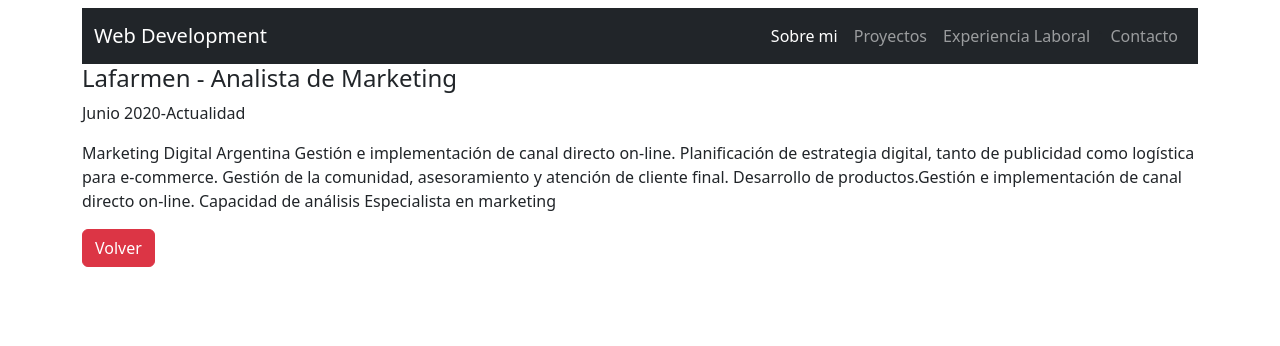
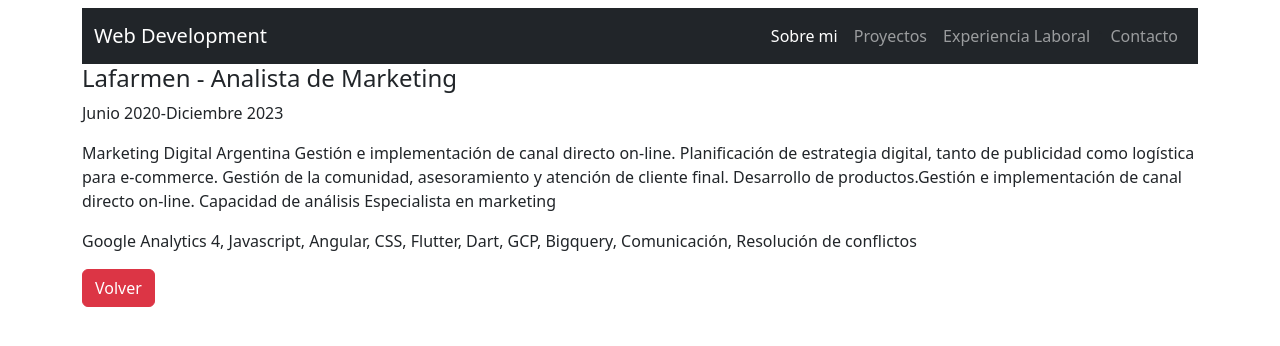
Before and after one commit to Mizen314/PortfolioFrontEnd, an Angular app in the folder portFolioEmma/: page /details/1 in a window 1280 px wide. Shown: the top 346 px of the page. Built offline with nearby package versions, Linux system fonts and the light colour scheme.

Commit message:
corrección de datos y agregado el trabajo actual

```diff
--- a/portFolioEmma/src/app/components/about-me/about-me.component.html
+++ b/portFolioEmma/src/app/components/about-me/about-me.component.html
@@ -27,7 +27,7 @@
         <div class="col">
           <div class="" >
             <div class="">
-              <h5 class="">Algunas de las tecnologías que manejo</h5>
+              <h5 class="">Algunas de las tecnologías que utilizo</h5>
               <div class="container mt-3 ">
                 <div class="row justify-items-center align-items-center mb-3">
                         <div class="col">
--- a/portFolioEmma/src/app/components/about-me/about-me.component.ts
+++ b/portFolioEmma/src/app/components/about-me/about-me.component.ts
@@ -6,5 +6,5 @@
   styleUrls: ['./about-me.component.css']
 })
 export class AboutMeComponent {
-  acercaDeMi:string= " Mi nombre es Emmanuel Gargiulo Urdnaivia.Soy un profesional de Marketing, orientado al Desarrollo web y el Marketing Digital. Actualmente, me estoy especializando el de desarollo web Full Stack, mediante el Argentina Programa y este es mi PortFolio Web."
+  acercaDeMi:string= " Mi nombre es Emmanuel Gargiulo Urdanivia y soy Analista de datos, orientado al Desarrollo web. Actualmente, me estoy especializando el de desarollo en la medición de activos digitales con Google Analytics (tagging)."
 }
--- a/portFolioEmma/src/app/components/contacto/contacto.component.html
+++ b/portFolioEmma/src/app/components/contacto/contacto.component.html
@@ -1,9 +1,9 @@
 <div class="contacto">
-<div class="card mb-3" style="max-width: 540px;">
+<div class="card d-flex justify-content-center align-content-center w-50  ">
     <div class="row g-0">
-      <div class="col-md-4">
+      <!-- <div class="col-md-4">
         <img src="https://media.licdn.com/dms/image/D4D03AQEZLnDZxEVhXw/profile-displayphoto-shrink_200_200/0/1670358065670?e=1689811200&v=beta&t=q1yCTycq5AdYOA_2eKBlNvy0Im0EUgiPY6EAR9e9uLQ" class="img-fluid rounded-start" alt="...">
-      </div>
+      </div> -->
       <div class="col-md-8">
         <div class="card-body">
           <h5 class="card-title">Emmanuel Gargiulo Urdanivia</h5>
--- a/portFolioEmma/src/app/components/detalle-experiencia/detalle-experiencia.component.html
+++ b/portFolioEmma/src/app/components/detalle-experiencia/detalle-experiencia.component.html
@@ -3,6 +3,7 @@
     <p class="detalles"><span>{{experiencia.fechaInicio}}</span>-<span>{{experiencia.fechaFin}}</span></p>
     <div>
         <p class="detalles">{{experiencia.funciones}}</p>
+        <p class="detalles">{{experiencia.capacidades}}</p>
     </div>
     <div class="containerB">
         <button type="button" class="btn btn-danger " aria-label="Close" (click)="volver()">Volver</button>
--- a/portFolioEmma/src/app/experiencia-laboral/experiencia-mock.ts
+++ b/portFolioEmma/src/app/experiencia-laboral/experiencia-mock.ts
@@ -2,11 +2,12 @@
 import { Experiencia } from "./experienciaLaboral";
 
 export const EXPERIENCIA: Experiencia[] = [
-    {id:1,fechaInicio:"Junio 2020", fechaFin:"Actualidad",empresa:"Lafarmen", posicion:"Analista de Marketing", funciones: "Marketing Digital Argentina Gestión e implementación de canal directo on-line. Planificación de estrategia digital, tanto de publicidad como logística para e-commerce. Gestión de la comunidad, asesoramiento y atención de cliente final. Desarrollo de productos.Gestión e implementación de canal directo on-line. Capacidad de análisis Especialista en marketing"},
-    {id:2, fechaInicio:"Diciembre 2021", fechaFin:"Actualidad", empresa:"CICUNC", posicion:"Analista de datos", funciones: "Análisis de performance del sitio y sus productos digitales tanto en Google Analytics como en Facebook Meta, Búsqueda de insights. Desarrollo de propuestas de mejora y monitoreo de campañas. Presentación de reportes en Data Studio"},
-    {id:3, empresa:"Freelance", posicion:"Marketing Digital" , fechaInicio:"Septiembre 2019",fechaFin:"Junio 2020",funciones:"Publicidad: Facebook Ads y AdWords, Community Managment: Facebook, Messenger Chatbot, Creacion de Contenido : Placas de productos, Desarrollo Web: Construccion de sitios web interactivos. WordPress, Javascript, CSS, HTML, SEO."},
-    {id:4, empresa:"Lafarmen S.A", fechaInicio:"Noviembre 2016",fechaFin:" Agosto 2019", posicion: "Analista de Marketing", funciones:"Pronóstico de ventas, análisis de rotación y estacionalidad de los productos. Búsqueda de insights para la propuesta de nuevos productos. Clasificación y análisis de la cartera de clientes. Preparación y presentación de stand institucional. Informatización de procesos para gestión de control."},
-    {id:5, empresa:"Lafarmen S.A", fechaInicio:"Enero 2015",fechaFin:" Octubre 2016", posicion: "Analista de Producto", funciones:"Diagramar y programar volúmenes de producción sobre la base de pronósticos de ventas, definir las necesidades de materias primas. Evaluar y mejorar tiempos de circuitos productivos. Desarrollo de productos y presentaciones legales. Análisis de costos de reposición."},
-    {id:6, empresa:"Lafarmen S.A", fechaInicio:"Diciembre 2012",fechaFin:" Diciembre 2014", posicion: "Responsable de Sistemas", funciones:"Mantener en funcionamiento la red local de la empresa, Administrar un servidor para clientes remotos en sucursales en Mendoza y Buenos Aires. Monitorear el correcto funcionamiento del sistema operativo base de nuestro servidor en sistema ubuntu. Servicio técnico interno."}
-
+    {id:0,fechaInicio:"Agosto 2023", fechaFin:"Actualidad",empresa:"Dicsys", posicion:"Digital Data Analyst", funciones: "Implementar un sistema de medicion de activos digitales con Google Analytics, para clientes internos. Esto requiere reunirse con los equipos solicitantes, identificar la necesidad del equipo, generar documentación e implementar eventos personalizados.  Adicionalmente brindo asesoramiento para la explotación de los datos para los solicitantes como para el equipo de desarrollo para implementar el código en el activo/aplicación. ", capacidades:"Google Analytics 4, Javascript, Angular, CSS, Flutter, Dart, GCP, Bigquery, Comunicación, Resolución de conflictos"
+    },
+    {id:1,fechaInicio:"Junio 2020", fechaFin:"Diciembre 2023",empresa:"Lafarmen", posicion:"Analista de Marketing", funciones: "Marketing Digital Argentina Gestión e implementación de canal directo on-line. Planificación de estrategia digital, tanto de publicidad como logística para e-commerce. Gestión de la comunidad, asesoramiento y atención de cliente final. Desarrollo de productos.Gestión e implementación de canal directo on-line. Capacidad de análisis Especialista en marketing", capacidades:"Google Analytics 4, Javascript, Angular, CSS, Flutter, Dart, GCP, Bigquery, Comunicación, Resolución de conflictos"},
+    {id:2, fechaInicio:"Diciembre 2021", fechaFin:"Actualidad", empresa:"CICUNC", posicion:"Analista de datos", funciones: "Análisis de performance del sitio y sus productos digitales tanto en Google Analytics como en Facebook Meta, Búsqueda de insights. Desarrollo de propuestas de mejora y monitoreo de campañas. Presentación de reportes en Data Studio", capacidades:"Google Analytics 4, Javascript, Angular, CSS, Flutter, Dart, GCP, Bigquery, Comunicación, Resolución de conflictos"},
+    {id:3, empresa:"Freelance", posicion:"Marketing Digital" , fechaInicio:"Septiembre 2019",fechaFin:"Junio 2020",funciones:"Publicidad: Facebook Ads y AdWords, Community Managment: Facebook, Messenger Chatbot, Creacion de Contenido : Placas de productos, Desarrollo Web: Construccion de sitios web interactivos. WordPress, Javascript, CSS, HTML, SEO.", capacidades:"Google Analytics 4, Javascript, Angular, CSS, Flutter, Dart, GCP, Bigquery, Comunicación, Resolución de conflictos"},
+    {id:4, empresa:"Lafarmen S.A", fechaInicio:"Noviembre 2016",fechaFin:" Agosto 2019", posicion: "Analista de Marketing", funciones:"Pronóstico de ventas, análisis de rotación y estacionalidad de los productos. Búsqueda de insights para la propuesta de nuevos productos. Clasificación y análisis de la cartera de clientes. Preparación y presentación de stand institucional. Informatización de procesos para gestión de control.", capacidades:"Google Analytics 4, Javascript, Angular, CSS, Flutter, Dart, GCP, Bigquery, Comunicación, Resolución de conflictos"},
+    {id:5, empresa:"Lafarmen S.A", fechaInicio:"Enero 2015",fechaFin:" Octubre 2016", posicion: "Analista de Producto", funciones:"Diagramar y programar volúmenes de producción sobre la base de pronósticos de ventas, definir las necesidades de materias primas. Evaluar y mejorar tiempos de circuitos productivos. Desarrollo de productos y presentaciones legales. Análisis de costos de reposición.", capacidades:"Google Analytics 4, Javascript, Angular, CSS, Flutter, Dart, GCP, Bigquery, Comunicación, Resolución de conflictos"},
+    {id:6, empresa:"Lafarmen S.A", fechaInicio:"Diciembre 2012",fechaFin:" Diciembre 2014", posicion: "Responsable de Sistemas", funciones:"Mantener en funcionamiento la red local de la empresa, Administrar un servidor para clientes remotos en sucursales en Mendoza y Buenos Aires. Monitorear el correcto funcionamiento del sistema operativo base de nuestro servidor en sistema ubuntu. Servicio técnico interno.", capacidades:"Google Analytics 4, Javascript, Angular, CSS, Flutter, Dart, GCP, Bigquery, Comunicación, Resolución de conflictos"}
 ]
--- a/portFolioEmma/src/app/experiencia-laboral/experienciaLaboral.ts
+++ b/portFolioEmma/src/app/experiencia-laboral/experienciaLaboral.ts
@@ -5,5 +5,6 @@
     fechaFin?: string,
     empresa?: string,
     posicion:string,
-    funciones: string
+    funciones: string,
+    capacidades: string
 }
```
Also changed, not shown: portFolioEmma/src/app/components/detalle-experiencia/detalle-experiencia.component.css (line endings or trailing spaces).
